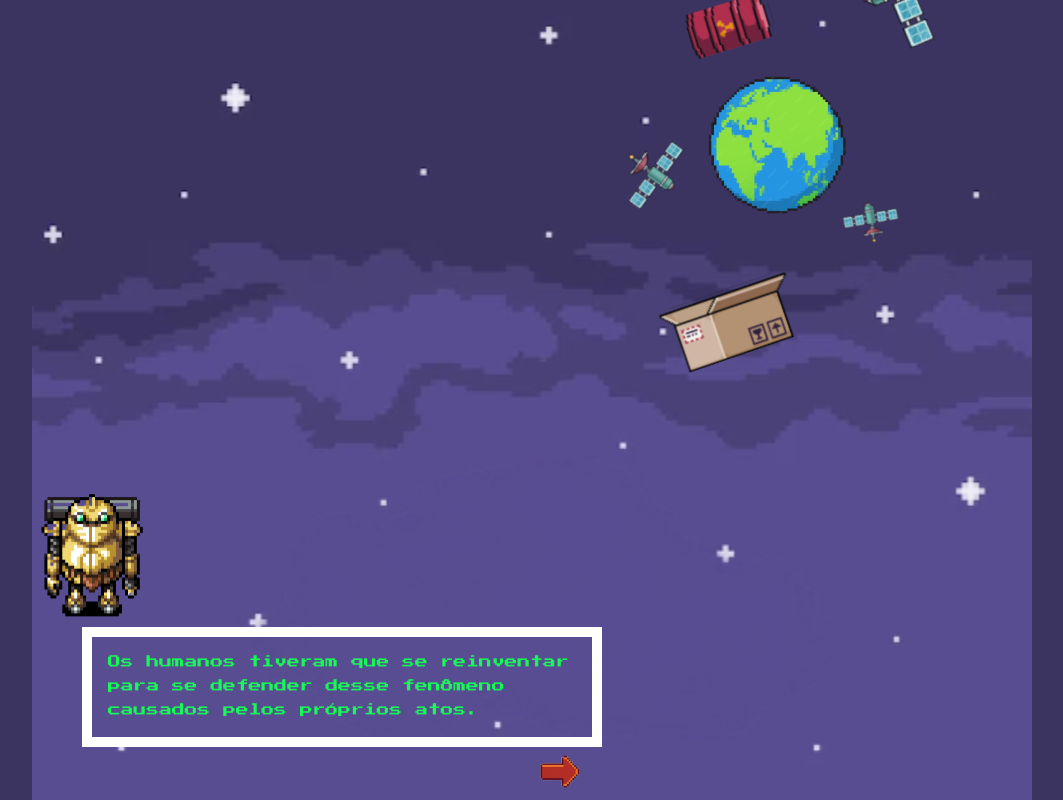
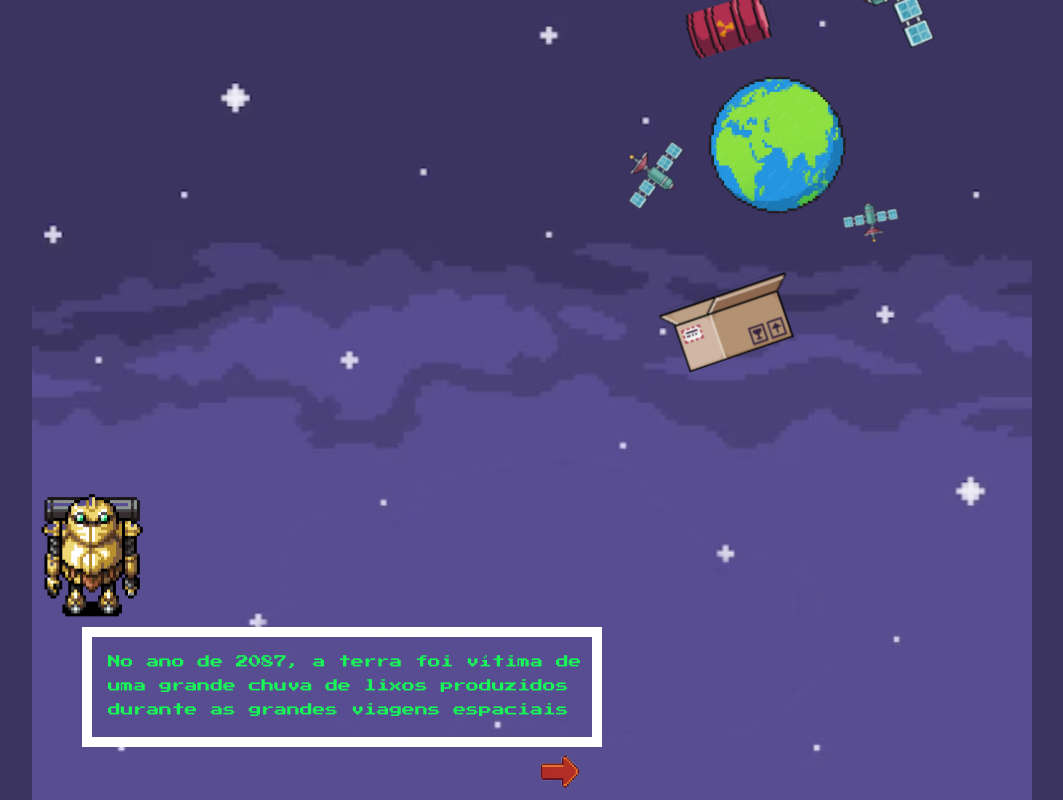
Before and after one commit to Felipewiiu/Missao_sustentavel, a React (Create React App) app: page /presentation in a window 1280 px wide. Shown: the whole page, without its empty margins (108-1171 px from the left). Built offline with nearby package versions, Linux system fonts and the light colour scheme.

Commit message:
Styles: Criando a animação de transição do dialogo

```diff
--- a/src/components/Presentation/Presentation.module.scss
+++ b/src/components/Presentation/Presentation.module.scss
@@ -66,6 +66,7 @@
 
         .robo {
             transform: translateY(-130px);
+            animation: textchange 2000ms ease-in-out;
         }
 
         .container__text {
@@ -82,6 +83,18 @@
                 font-size: 0.8rem;
                 font-weight: 400;
                 line-height: 24px;
+                animation: textchange 2000ms ease-in-out;
+
+            }
+
+            @keyframes textchange {
+                0% {
+                    opacity: 0%;
+                }
+
+                100% {
+                    opacity: 100%;
+                }
             }
 
             .next {
--- a/src/components/Presentation/index.tsx
+++ b/src/components/Presentation/index.js
@@ -1,14 +1,25 @@
-import React from 'react';
+import {useState} from 'react';
 import Styles from './Presentation.module.scss';
 import { ReactComponent as Trash } from '../../assets/elements.svg';
 import planet from '../../assets/planeta 2.png';
 import robo from '../../assets/robo.svg';
 import { text } from '../../data/text';
 import Next from '../../assets/Next.png';
+import { useNavigate } from 'react-router-dom';
+
+
 
 export default function Presentation() {
-  const tela = screen.width;
-  console.log(tela);
+  const [count, setCount] = useState(0);
+  const navigate = useNavigate();
+
+
+  const changeText = () => {
+    setCount(count + 1);
+    console.log(count);
+    if (count >= 1) navigate('/');
+  };
+
   return (
     <div className={Styles.container}>
       <div className={Styles.container__banner}>
@@ -22,9 +33,9 @@ export default function Presentation() {
           <img src={robo} alt="Robo" className={Styles.robo} />
           <div className={Styles.container__text}>
             <p>
-              {text[1]}
+              {text[count]}
             </p>
-            <img src={Next} alt="Próximo"  className={Styles.next}/>
+            <img src={Next} alt="Próximo" className={Styles.next} onClick={changeText} />
           </div>
 
 
```
